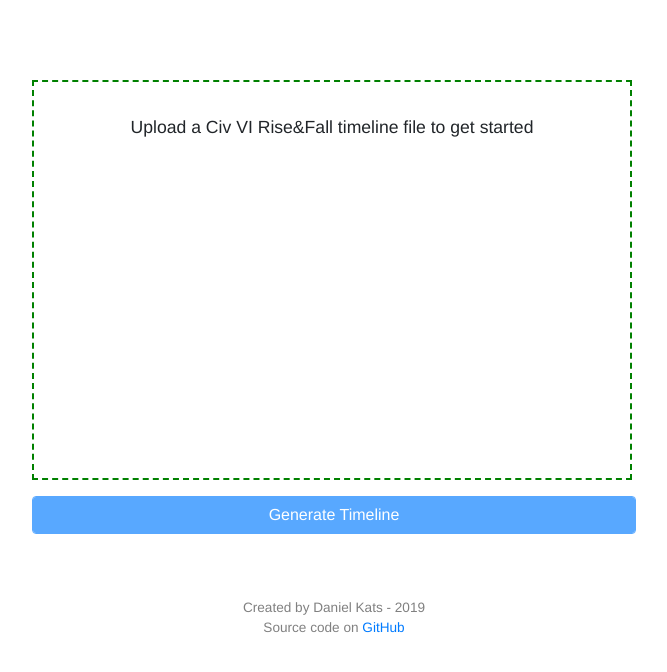
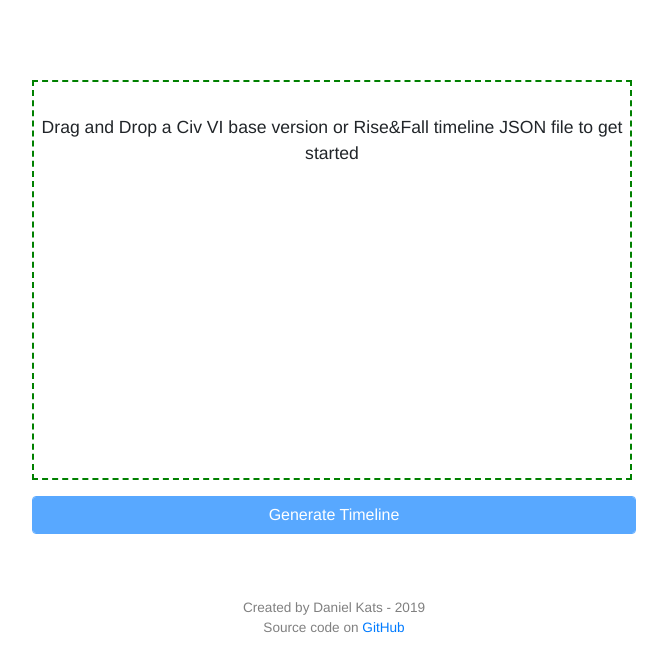
Before and after one commit to boompig/civ6-timeline, a React app: page / in a window 1280 px wide. Shown: the top 672 px of the page, without its empty margins (306-973 px from the left). Built offline with nearby package versions, Linux system fonts and the light colour scheme.

Commit message:
changed wording on Civ6 file upload dialog

```diff
--- a/src/components/file-uploader.tsx
+++ b/src/components/file-uploader.tsx
@@ -69,7 +69,7 @@ export default class FileUploader extends React.Component<IFileUploaderProps, IF
 									<input {...getInputProps()} />
 									{ isDragActive ?
 										<p>Drop files here...</p> :
-										<p>Upload a Civ VI Rise&Fall timeline file to get started</p>
+										<p>Drag and Drop a Civ VI base version or Rise&Fall timeline JSON file to get started</p>
 									}
 								</div>
 							)
```
